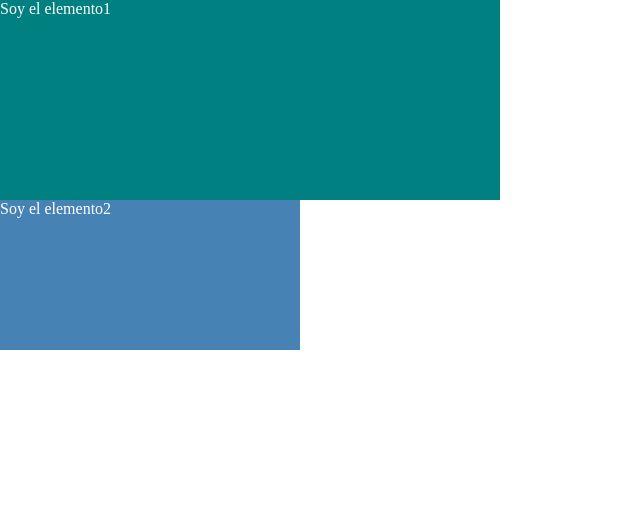
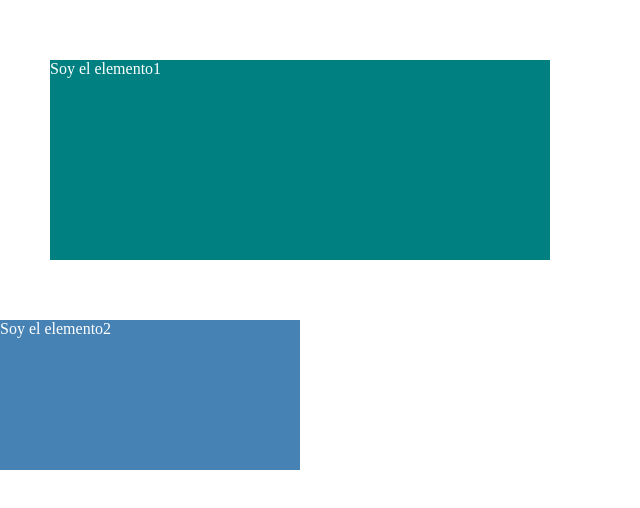
Before and after one commit to rjimenezg73/DisenioWebModerno, a plain HTML site: page boxmodel/index.html in a window 1280 px wide. Shown: the whole page, without its empty margins (0-640 px from the left). Drawn offline with Linux system fonts and the light colour scheme.

Commit message:
Manejo de margenes

```diff
--- a/boxmodel/estilos.css
+++ b/boxmodel/estilos.css
@@ -19,6 +19,14 @@
   color: white;
   width: 500px;
   height: 200px;
+  /*margin-bottom: 30px;
+  margin-left: 50px;
+  margin-top: 60px;
+  margin-right: 40px;*/ /* Visualmente no se puede observar porque no hay elementos a la derecha*/
+  /*
+  margin: arriba derecha abajo izquierda;
+  */
+  margin: 60px 40px 60px 50px;
 }
 
 .elemento2{
```
